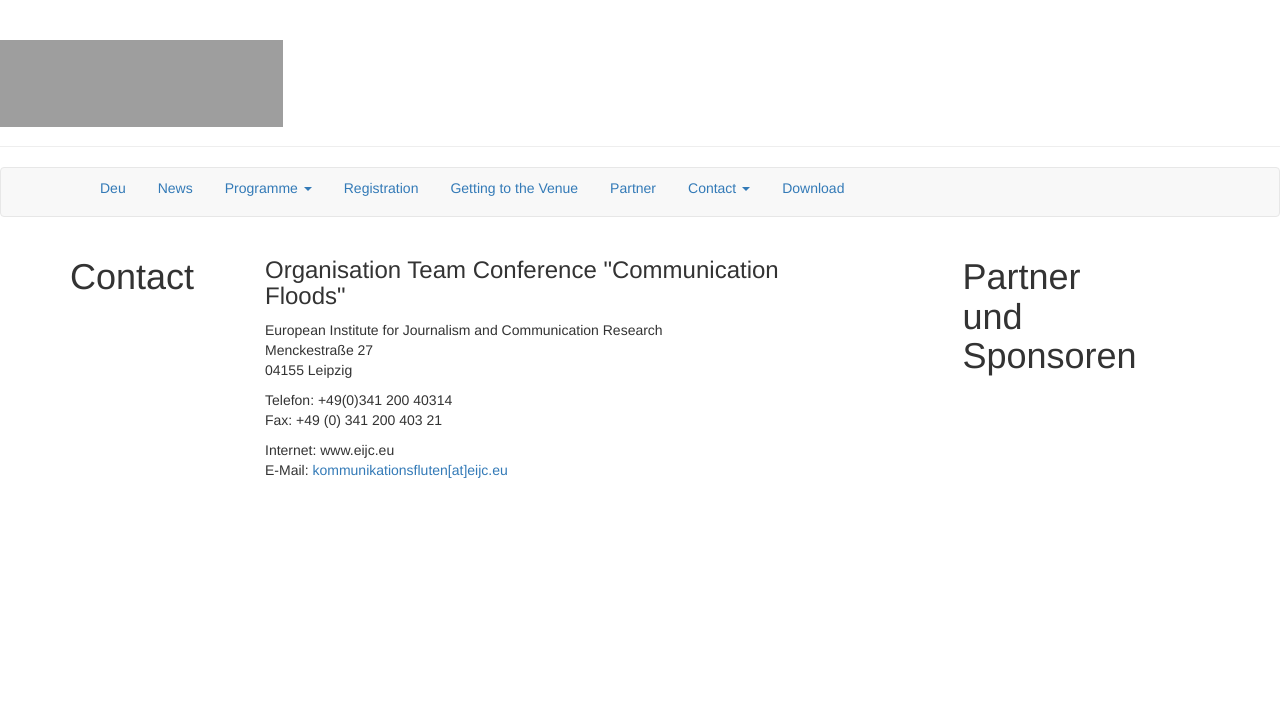
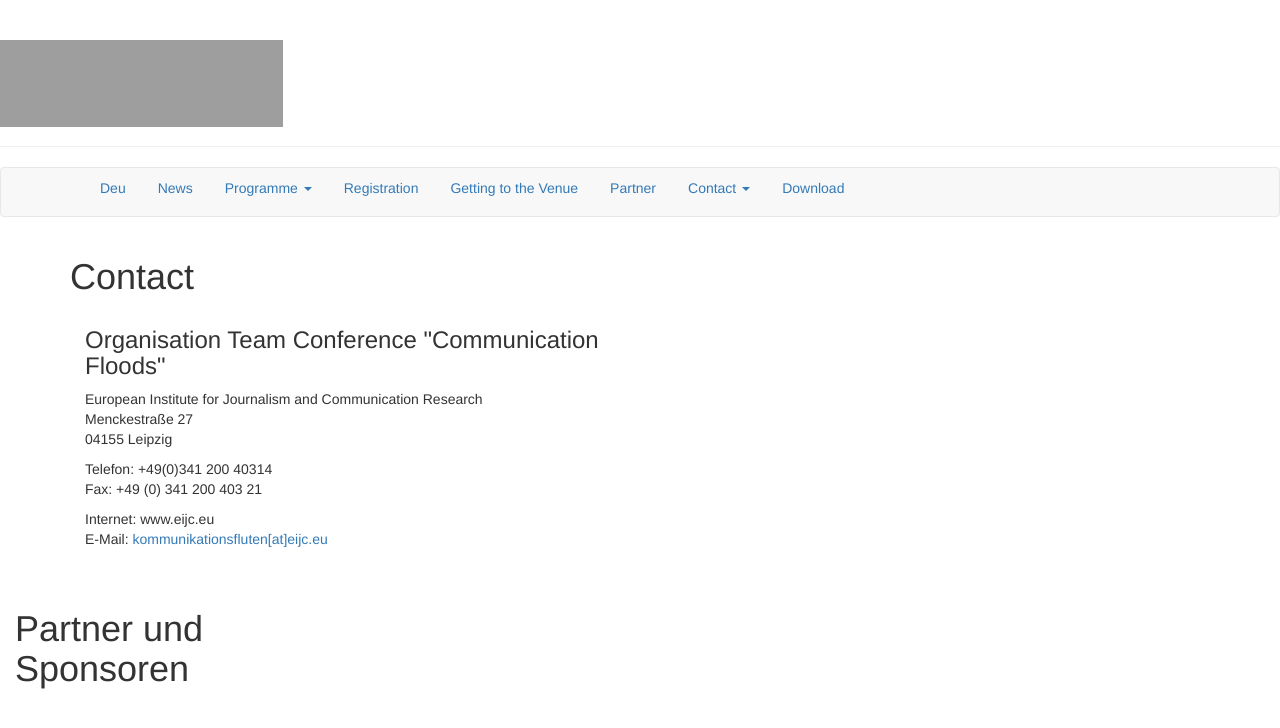
Before and after one commit to susedev/test, a Jekyll site: the page built from contact.html, in a window 1280 px wide. Shown: the top 728 px of the page. Built offline with Jekyll 4.4.1, drawn with Linux system fonts in a browser that asks for light colours; nearby versions of some CDN libraries; grey boxes are pictures that could not be loaded.

Commit message:
Update page.html

```diff
--- a/_layouts/page.html
+++ b/_layouts/page.html
@@ -10,21 +10,16 @@ layout: base
 
 <div class="container">
   <div class="row">
-<div class="wrap">
     <div class="col-md-2">
-    <div id="content"><h1>{{ page.title }}</h1></div>
+      <h1>{{ page.title }}</h1></div>
     </div>
     <div class="col-md-6">
-    <div id="sidebar"> {{ content }}</div>
+      {{ content }}
     </div>
-     <div class="col-md-1">
-       <div id="space"></div>
+     <div class="col-md-1"></div>
     </div>
     <div class="col-md-3">
-       <div class="col-md-3">
-        <div id="sidebar_2"> <h1>Partner und Sponsoren</h1></div>
-       </div>
-    </div>
+       <h1>Partner und Sponsoren</h1>
+      </div>
+  </div>
 </div>
-</div>
-</div>
```
